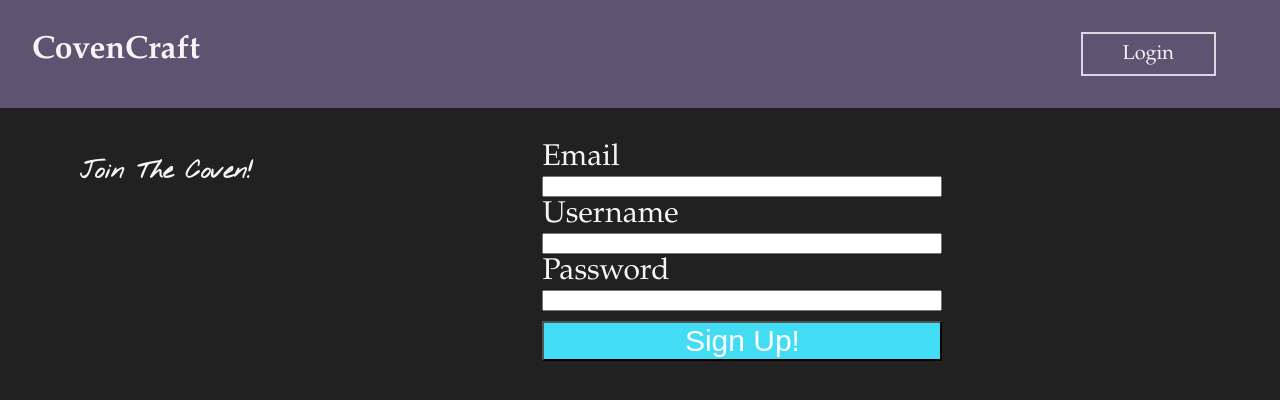
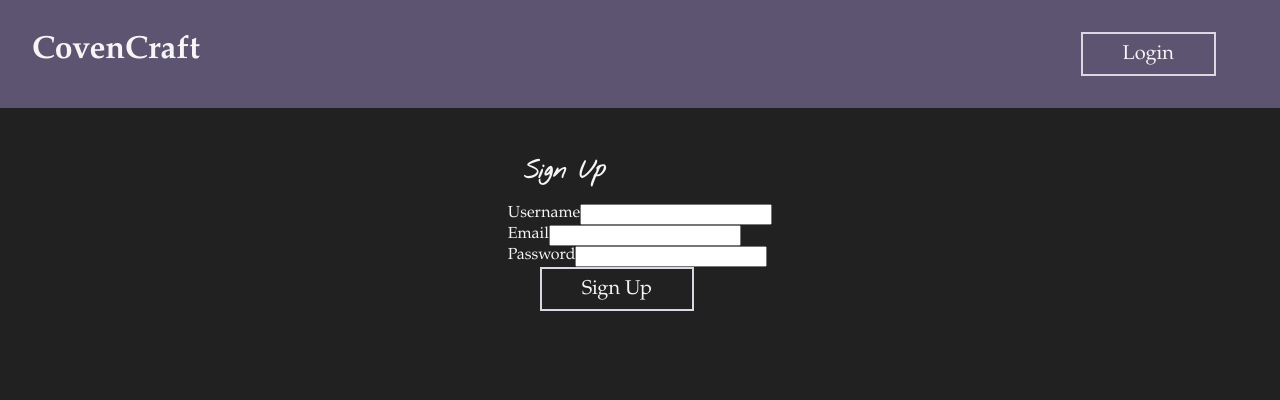
Before and after one commit to Reilly-737/CovenCraft, a React (Create React App) app in the folder client/: page /signup in a window 1280 px wide. Shown: the top 400 px of the page. Built offline with nearby package versions, Linux system fonts and the light colour scheme; no server answers.

Commit message:
signup edits

```diff
--- a/client/src/pages/Signup.js
+++ b/client/src/pages/Signup.js
@@ -1,116 +1,126 @@
 import React, { useState } from "react";
-// import { useHistory } from "react-router-dom";
-import styled from "styled-components";
 import { useFormik } from "formik";
 import * as yup from "yup";
+import { useOutletContext } from "react-router-dom";
 
-function SignUp({ updateUser, handleNewError }) {
-  const [signUp, setSignUp] = useState(true); // Set to true for sign-up only
-  // const history = useHistory();
-  // const { user, setAlertMessage, handleSnackType } = useOutletContext();
-  const handleClick = () => setSignUp(true); // Always set to true for sign-up
-  const signupSchema = yup.object().shape({
-    username: yup.string().required("Please enter a witch name"),
-    email: yup
-      .string()
-      .email("Must be a valid email")
-      .required("Please enter an email"),
-    password: yup
-      .string()
-      .required("Please enter a witchy password")
-      .min(8, "Password is too short - should be 8 chars minimum.")
-      .matches(/[a-zA-Z0-9]/, "Password can only contain letters and numbers."),
+const Signup = () => {
+  const { setAlertMessage, handleSnackType } = useOutletContext();
+  const [snackbar, setSnackbar] = useState({
+    // open: false,
+    // message: "",
+    // type: "success",
   });
-  const url = signUp ? "/signup" : "/login";
 
   const formik = useFormik({
     initialValues: {
+      // Define your form fields here
       username: "",
       email: "",
       password: "",
+      confirmPassword: "",
     },
-    validationSchema: signUp ? signupSchema : null,
-    onSubmit: (values) => {
-      fetch(url, {
+    validationSchema: yup.object({
+      // Define validation rules using yup
+      username: yup.string().required("Username is required"),
+      email: yup
+        .string()
+        .email("Invalid email address")
+        .required("Email is required"),
+      password: yup
+        .string()
+        .required("Password is required")
+        .min(6, "Password must be at least 6 characters"),
+      confirmPassword: yup
+        .string()
+        .oneOf([yup.ref("password"), null], "Passwords must match"),
+    }),
+    onSubmit: async (values) => {
+      try {
+        // Make a POST request to your Flask API endpoint
+        const response = await fetch("/witch", {
           method: "POST",
           headers: {
             "Content-Type": "application/json",
           },
           body: JSON.stringify(values),
-      })
-        .then((res) => {
-          if (res.ok) {
-            res.json().then(updateUser);
+        });
+
+        // Check if the response is successful (you may need to adjust this based on your actual API response)
+        if (response.ok) {
+          setAlertMessage("Welcome to the Coven!");
+          handleSnackType("success");
         } else {
-            res.json().then((errorObj) => handleNewError(errorObj.message));
+          const data = await response.json();
+          setAlertMessage(data.error || "An error occurred during signup.");
+          handleSnackType("error");
         }
-        })
-        .catch(handleNewError);
+      } catch (error) {
+        // Handle network errors or other exceptions
+        setAlertMessage("An error occurred during signup.");
+        handleSnackType("error");
+      }
     },
   });
 
   return (
-    <>
     <div>
-        <h2>Join The Coven!</h2>
-      </div>
-      <Form onSubmit={formik.handleSubmit}>
-        <label htmlFor="email">Email</label>
-        <input
-          type="text"
-          name="email"
-          value={formik.values.email}
-          onChange={formik.handleChange}
-        />
-        {formik.errors.email ? (
-          <div className="error-message show">{formik.errors.email}</div>
-        ) : null}
-        {signUp && (
-          <>
+      <h2>Sign Up</h2>
+      <form onSubmit={formik.handleSubmit}>
+        {/* Username Field */}
+        <div>
           <label htmlFor="username">Username</label>
           <input
             type="text"
+            id="username"
             name="username"
+            onChange={formik.handleChange}
+            onBlur={formik.handleBlur}
             value={formik.values.username}
+          />
+          {formik.touched.username && formik.errors.username && (
+            <div className="error">{formik.errors.username}</div>
+          )}
+        </div>
+
+        {/* Email Field */}
+        <div>
+          <label htmlFor="email">Email</label>
+          <input
+            type="email"
+            id="email"
+            name="email"
             onChange={formik.handleChange}
+            onBlur={formik.handleBlur}
+            value={formik.values.email}
           />
-            {formik.errors.username ? (
-              <div className="error-message show">{formik.errors.username}</div>
-            ) : null}
-          </>
+          {formik.touched.email && formik.errors.email && (
+            <div className="error">{formik.errors.email}</div>
           )}
+        </div>
+
+        {/* Password Field */}
+        <div>
           <label htmlFor="password">Password</label>
           <input
             type="password"
+            id="password"
             name="password"
+            onChange={formik.handleChange}
+            onBlur={formik.handleBlur}
             value={formik.values.password}
-          onChange={formik.handleChange}
           />
-        {formik.errors.password ? (
-          <div className="error-message show">{formik.errors.password}</div>
-        ) : null}
-        <input type="submit" value="Sign Up!" />
-      </Form>
-    </>
+          {formik.touched.password && formik.errors.password && (
+            <div className="error">{formik.errors.password}</div>
+          )}
+        </div>
+
+        {/* Submit Button */}
+        <div>
+          <button type="submit">Sign Up</button>
+        </div>
+      </form>
+    </div>
   );
-}
+};
 
-export default SignUp;
-
-export const Form = styled.form`
-  display: flex;
-  flex-direction: column;
-  width: 400px;
-  margin: auto;
-  font-family: Arial;
-  font-size: 30px;
-  input[type="submit"] {
-    background-color: #42ddf5;
-    color: white;
-    height: 40px;
-    font-family: Arial;
-    font-size: 30px;
-    margin-top: 10px;
-    margin-bottom: 10px;
-  }
-`;
+export default Signup;
```
Lines whose indentation alone changed are shown as unchanged.
